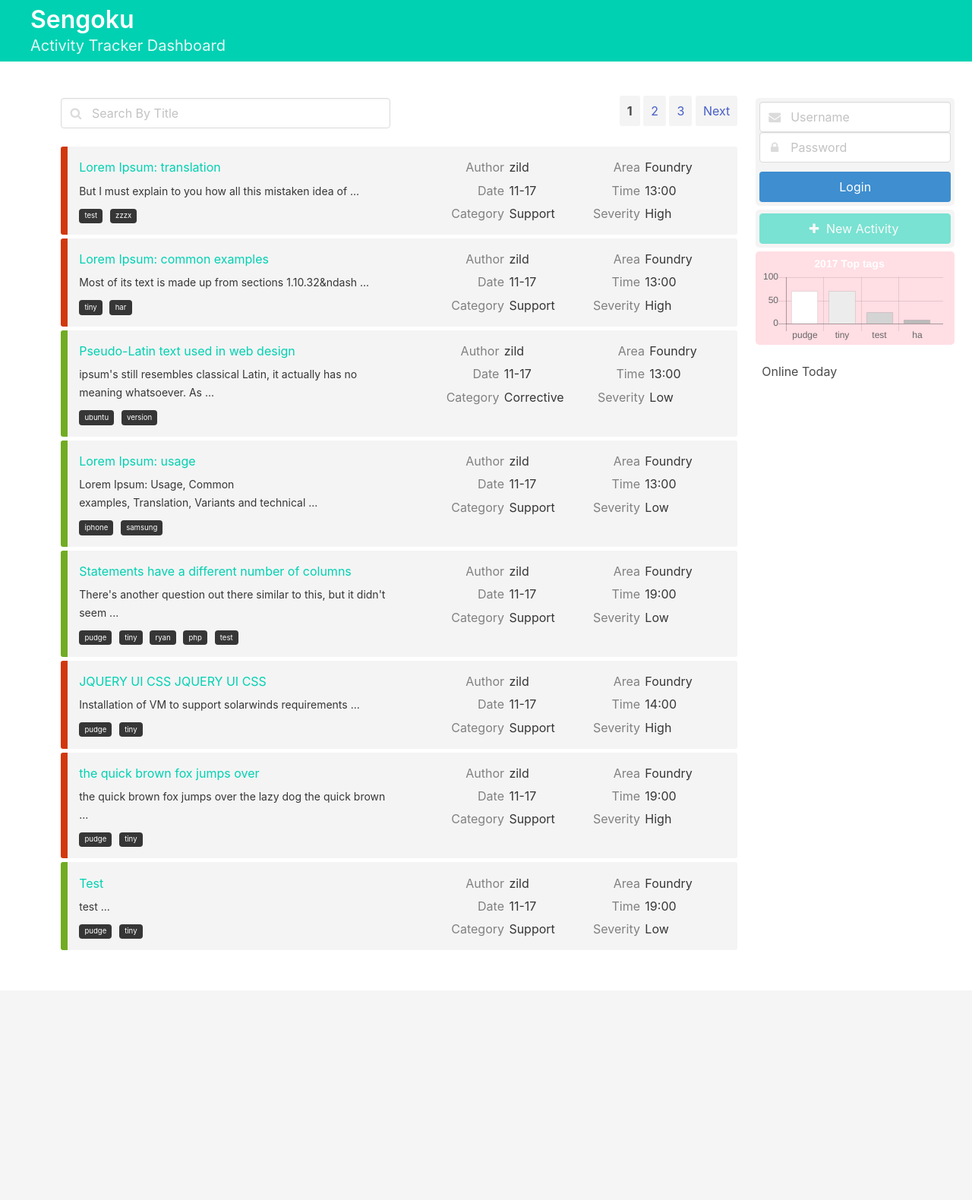
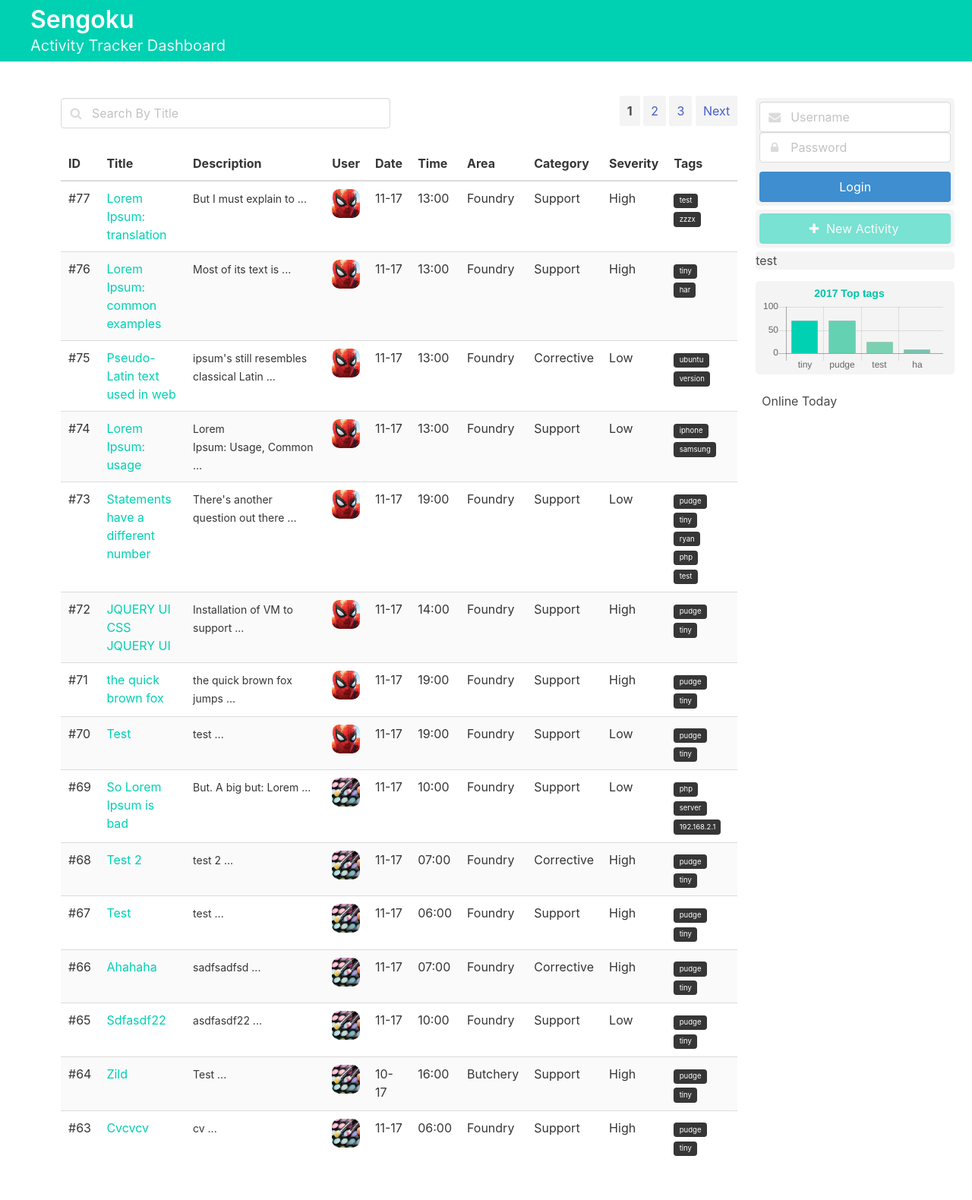
Before and after one commit to pedenski/Sengoku, a PHP site: page / in a window 1280 px wide. Shown: the part 56-1636 px from the top of the page at 76% size. Before the commit the page ends 1307 px from the top, so only its background shows below. Run offline with PHP 8.4, Linux system fonts and the light colour scheme; data comes from the database, SQL or seed files in the repository; data that the repository does not hold is empty; some libraries are stand-ins or nearby versions.

Commit message:
made index table

```diff
--- a/index.php
+++ b/index.php
@@ -20,7 +20,7 @@ $Users = new Users($db);
 $ActyDetails = new ActyDetails();
 
 //pagination
-$max = 8; //max items per page
+$max = 15; //max items per page
 $maxNum  = 5; //max number per page
 $total = $Activity->CountRows_Titles(); //count all rows
 $nav = new Pagination($max, $total, $page, $maxNum);
@@ -91,29 +91,50 @@ include_once('html/navbar.php'); ?>
 
 
 
+
+
+<table id="topics" class="table is-fullwidth is-striped is-responsive">
+
+<thead>
+  <tr>
+    <th>ID</th>
+    <th>Title</th>
+    <th>Description</th>
+    <th>User</th>
+    <th>Date</th>
+    <th>Time</th>
+    <th>Area</th>
+    <th>Category</th>
+    <th>Severity</th>
+    <th>Tags</th>
+  </tr>
+</thead>
+
+
+<tbody>
+
 <div id="result"></div>
 <?php $ActyList = $Activity->Get_TItle_Listing($nav, $max);
 foreach($ActyList as $row) { ?>
-        <div style="border-radius: 3px; margin-bottom:5px;  background:#f4f4f4" class="column  is-one-fourth zwrap-<?php echo $row['SeverityID'];?>">
 
-              <div class="columns">
-                <div class="column">
-                  <table style="background:#f4f4f4;" class="table is-fullwidth">
-                    <tr>
-                      <td>
-                        <a href="page.php?id=<?php echo $row['ActyID'];?>"><span style="color:#00D1B2; font-size:1rem;" class="_actyTitle"> <?php echo ucfirst($Activity->get_snippet($row['ActyTitle'], 7)); ?>
-                         </span></a>
-                      </td>
-                    </tr>
 
 
 <tr>
-                      <td> <small> <?php $Activity->Get_Activity_Detail($row['ActyID']);
-                            echo strip_tags($Activity->get_snippet($Activity->textarea, 12)); ?> ... </small>
-                      </td>
-                    </tr>
 
-                    <tr>
+<td>#<?php echo $row['ActyID'];?></td>
+<td><a href="page.php?id=<?php echo $row['ActyID'];?>"><span style="color:#00D1B2; font-size:1rem;" class="_actyTitle"> <?php echo ucfirst($Activity->get_snippet($row['ActyTitle'], 5)); ?></a>
+<td><small> <?php $Activity->Get_Activity_Detail($row['ActyID']);
+echo strip_tags($Activity->get_snippet($Activity->textarea, 5)); ?> ... </small></td>
+
+
+
+<td><img style="border-radius:10px;width:38px;height:38px" src="style/img/<?php echo $Users->GetUser($row['UserID']);?>.png"></td>
+<td><?php echo date('m-y',strtotime($row['ActyStartDate'])); ?></td>
+<td><?php echo date('H:i',strtotime($row['ActyStartDate'])); ?></td>
+<td><?php echo $ActyDetails->Get_Area_Name($row['AreaID']); ?></td>
+<td><?php echo $ActyDetails->Get_Category_Name($row['CategoryID']); ?></td>
+<td><?php echo $ActyDetails->Get_Severity_Name($row['SeverityID']);?></td>
+
 <td>
 <?php $Tags->UserLists = $Users->Get_User_Listing(); //get Names and insert to Tags class var
 $Tags->Get_Tags($row['ActyID']);   //Execute Tags based on ActyID
@@ -123,55 +144,12 @@ include_once('html/navbar.php'); ?>
 <!-- <span class="tag is-info"> </span> -->
 <?php } ?>
 </td>
-                    </tr>
 
 
-
+</tr>
+<?php }  ?> <!--END FOR-->
+</body>
 </table>
-                </div>
-
-                 <div class="column is-one-fourth">
-                  <table  style="background:#f4f4f4; border-color:#fff;" class="table   is-fullwidth is-small">
-                    <tr>
-                      <td ><p class="has-text-right is-small" style="color:gray;">Author</p></td>
-                      <td width="10"><?php echo $Users->GetUser($row['UserID']);?></td>
-                         <td><p class="has-text-right" style="color:gray;">Area </td>
-                      <td><?php echo $ActyDetails->Get_Area_Name($row['AreaID']); ?></td>
-
-                    </tr>
-                    <tr>
-                       <td><p class="has-text-right" style="color:gray;">Date </td>
-                      <td><?php echo date('m-y',strtotime($row['ActyStartDate'])); ?></td>
-
-                       <td><p class="has-text-right" style="color:gray;">Time </td>
-                      <td><?php echo date('H:i',strtotime($row['ActyStartDate'])); ?></td>
-                    </tr>
-
-                     <tr>
-                      <td><p class="has-text-right" style="color:gray;">Category </td>
-                      <td><?php echo $ActyDetails->Get_Category_Name($row['CategoryID']); ?></td>
-
-                       <td><p class="has-text-right" style="color:gray;">Severity </td>
-                      <td><?php echo $ActyDetails->Get_Severity_Name($row['SeverityID']);?></td>
-                    </tr>
-
-
-
-                  </table>
-
-
-                </div>
-
-              </div>
-
-
-
-
-        </div> <!-- END COLUMN IS-ONE-THIRD-->
-
-    <?php }  ?> <!--END FOR-->
-
-
   </div>  <!-- END LEFT COLUMN -->
 
 
@@ -224,9 +202,15 @@ include_once('html/navbar.php'); ?>
     <?php } ?>
     </div>
 
+      <!-- USER PROFILE -->
+      <div style="margin-bottom:15px; padding-right:15px; border-radius:5px;background: #f4f4f4">
+          test
+      </div><!-- USE PROFILE -->
+
+
 
     <!-- TAG GRAPH BAR -->
-      <div style="margin-bottom:15px; padding-right:15px; border-radius:5px;background: #ffdee4">
+      <div style="margin-bottom:15px; padding-right:15px; border-radius:5px;background: #f4f4f4">
         <div class="chart-container">
           <canvas id="bar-chartcanvas"></canvas>
         </div>
--- a/lib/database.class.php
+++ b/lib/database.class.php
@@ -4,7 +4,7 @@ class Database {
 	//creds
 	private $dbn = 'mysql:dbname=sengoku;host=localhost;';
 	private $user = 'root';
-	private $password = '';
+	private $password = 'Inn0v@t10n';
 
 	public $conn;
 
--- a/scripts/index_search.js
+++ b/scripts/index_search.js
@@ -1,4 +1,5 @@
 $(document).ready(function(){
+
  load_data();
  function load_data(query) {
   $.ajax({
@@ -7,7 +8,9 @@ $(document).ready(function(){
    data:{query:query},
    success:function(data)
    {
-    $('#result').html(data);
+  //  $('table#topics').prepend($(data)).fadeIn('slow');
+   $('#result').html(data);
+
    }
   });
  }
@@ -16,8 +19,11 @@ $(document).ready(function(){
   var search = $(this).val();
   if(search != '') {
    load_data(search);
+  $('table#topics').hide();
   } else {
+   $('table#topics').show();
    load_data();
+
   }
  });
 });
--- a/scripts/index_taggraph.js
+++ b/scripts/index_taggraph.js
@@ -22,7 +22,7 @@ $(document).ready(function () {
 					{
 						label : false,
 						data : total,
-						backgroundColor : ["#fff","#ececec","#d4d4d4", "#bcbcbc", "#a5a5a5", "#8d8d8d" ],
+						backgroundColor : ["#00D1B2","#64D1B2","#79D1B2", "#79C2B2", "#FFD1B2", "#fff" ],
 						//backgroundColor : ["rgba(127,46,61,0.9)" ,"rgba(153,55,73,0.9)","rgba(178,64,86,0.9)","rgba(204,73,98,0.9)","rgba(229,82,110,0.9)"],
 						borderWidth : 1
 					}
@@ -38,7 +38,7 @@ $(document).ready(function () {
 					position : "top",
 					text : "2017 Top tags",
 					fontSize : 14,
-					fontColor : "#fff"
+					fontColor : "#00C4A7"
 				},
 				legend : {
 					display : true,
--- a/style/css/sengoku.index.css
+++ b/style/css/sengoku.index.css
@@ -82,11 +82,11 @@ body {
 }*/
 
 .table td {
-
+		padding:0;
 }
 .table td, .table th{
-  border:0;
-   padding:.2rem;
+
+   padding:10px;
 }
 
 .table {
@@ -95,24 +95,30 @@ body {
 
 /* SEVERITY */
 .zwrap-0 {
-    border-left:9px solid #71AC23 ;
-    background:  #f4f4f4;
+background: #11998e;  /* fallback for old browsers */
+background: -webkit-linear-gradient(to right, #11988E, #13A498);  /* Chrome 10-25, Safari 5.1-6 */
+background: linear-gradient(to right, #11998e, #13A498); /* W3C, IE 10+/ Edge, Firefox 16+, Chrome 26+, Opera 12+, Safari 7+ */
+
 
     padding:;
 }
 
 .zwrap-1 {
-    border-left:9px solid #E8AE00 ;
-    background:  #f4f4f4;
+
+background: #F2994A;  /* fallback for old browsers */
+background: -webkit-linear-gradient(to right, #F2C94C, #F2994A);  /* Chrome 10-25, Safari 5.1-6 */
+background: linear-gradient(to right, #F2C94C, #F2994A); /* W3C, IE 10+/ Edge, Firefox 16+, Chrome 26+, Opera 12+, Safari 7+ */
+
 
     padding:;
 }
 
 .zwrap-2 {
-    border-left:9px solid #D1380E ;
-    background:  #f4f4f4;
+background: #7b4397;  /* fallback for old browsers */
+background: -webkit-linear-gradient(to right, #dc2430, #87161D);  /* Chrome 10-25, Safari 5.1-6 */
+background: linear-gradient(to right, #dc2430, #87161D); /* W3C, IE 10+/ Edge, Firefox 16+, Chrome 26+, Opera 12+, Safari 7+ */
 
-    padding:;
+
 }
 
 /* SEVERITY */
--- a/util/search.php
+++ b/util/search.php
@@ -37,29 +37,45 @@ if(isset($_POST['query'])) {
 		</div>
 
 
-<?php	} else {
+<?php	} else { ?>
 
-	    foreach($searchlist as $row) { ?>
-          <div style="border-radius: 3px; margin-bottom:5px;  background:#f4f4f4" class="column  is-one-fourth zwrap-<?php echo $row['SeverityID'];?>">
+<table class="table is-fullwidth is-striped">
 
-              <div class="columns">
-                <div class="column">
-                  <table style="background:#f4f4f4;" class="table is-fullwidth">
+<thead>
   <tr>
-                      <td>
-                        <a href="page.php?id=<?php echo $row['ActyID'];?>"><span style="color:#00D1B2; font-size:1.4rem;" class="_actyTitle"> <?php echo $Activity->get_snippet($row['ActyTitle'], 7); ?>
-                         </span></a>
-                      </td>
+    <th>ID</th>
+    <th>Title</th>
+    <th>Description</th>
+    <th>User</th>
+    <th>Date</th>
+    <th>Time</th>
+    <th>Area</th>
+    <th>Category</th>
+    <th>Severity</th>
+    <th>Tags</th>
   </tr>
 
+</thead>
+
+<?php foreach($searchlist as $row) { ?>
 
 <tr>
-                      <td> <small> <?php $Activity->Get_Activity_Detail($row['ActyID']);
-                            echo strip_tags($Activity->get_snippet($Activity->textarea, 20)); ?> ... </small>
-                      </td>
-                    </tr>
 
-                    <tr>
+<td>#<?php echo $row['ActyID'];?></td>
+<td><a href="page.php?id=<?php echo $row['ActyID'];?>"><span style="color:#00D1B2; font-size:1rem;" class="_actyTitle"> <?php echo ucfirst($Activity->get_snippet($row['ActyTitle'], 5)); ?></a>
+<td><small> <?php $Activity->Get_Activity_Detail($row['ActyID']);
+echo strip_tags($Activity->get_snippet($Activity->textarea, 5)); ?> ... </small></td>
+
+
+
+
+<td><img style="border-radius:10px;width:38px;height:38px" src="style/img/<?php echo $Users->GetUser($row['UserID']);?>.png"></td>
+<td><?php echo date('m-y',strtotime($row['ActyStartDate'])); ?></td>
+<td><?php echo date('H:i',strtotime($row['ActyStartDate'])); ?></td>
+<td><?php echo $ActyDetails->Get_Area_Name($row['AreaID']); ?></td>
+<td><?php echo $ActyDetails->Get_Category_Name($row['CategoryID']); ?></td>
+<td><?php echo $ActyDetails->Get_Severity_Name($row['SeverityID']);?></td>
+
 <td>
 <?php $Tags->UserLists = $Users->Get_User_Listing(); //get Names and insert to Tags class var
 $Tags->Get_Tags($row['ActyID']);   //Execute Tags based on ActyID
@@ -69,57 +85,16 @@ if(isset($_POST['query'])) {
 <!-- <span class="tag is-info"> </span> -->
 <?php } ?>
 </td>
+
+
 </tr>
 
 
 
-                    </table>
-                </div>
+<?php } //foreach ?>
+<table>
 
-                 <div class="column is-one-fourth">
-                  <table  style="background:#f4f4f4; border-color:#fff;" class="table   is-fullwidth is-small">
-                    <tr>
-                      <td ><p class="has-text-right is-small" style="color:gray;">Author</p></td>
-                      <td width="10"><?php echo $Users->GetUser($row['UserID']);?></td>
-                         <td><p class="has-text-right" style="color:gray;">Area </td>
-                      <td><?php echo $ActyDetails->Get_Area_Name($row['AreaID']); ?></td>
-
-                    </tr>
-                    <tr>
-                       <td><p class="has-text-right" style="color:gray;">Date </td>
-                      <td><?php echo date('m-y',strtotime($row['ActyStartDate'])); ?></td>
-
-                       <td><p class="has-text-right" style="color:gray;">Time </td>
-                      <td><?php echo date('H:i',strtotime($row['ActyStartDate'])); ?></td>
-                    </tr>
-
-                     <tr>
-                      <td><p class="has-text-right" style="color:gray;">Category </td>
-                      <td><?php echo $ActyDetails->Get_Category_Name($row['CategoryID']); ?></td>
-
-                       <td><p class="has-text-right" style="color:gray;">Severity </td>
-                      <td><?php echo $ActyDetails->Get_Severity_Name($row['SeverityID']);?></td>
-                    </tr>
-
-
-
-                  </table>
-
-
-                </div>
-
-              </div>
-
-
-
-
-        </div> <!-- END COLUMN IS-ONE-THIRD-->
-
-
-
-
-<?php }//if foreach
-	} //if empty  ?>
+<?php } //if empty  ?>
 
 
 
```
Lines whose indentation alone changed are shown as unchanged.
